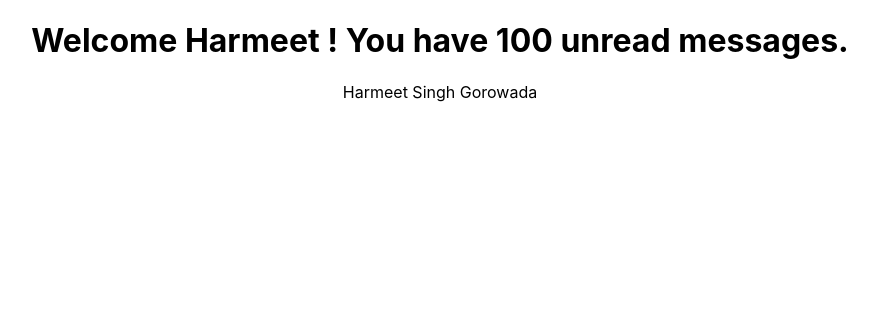
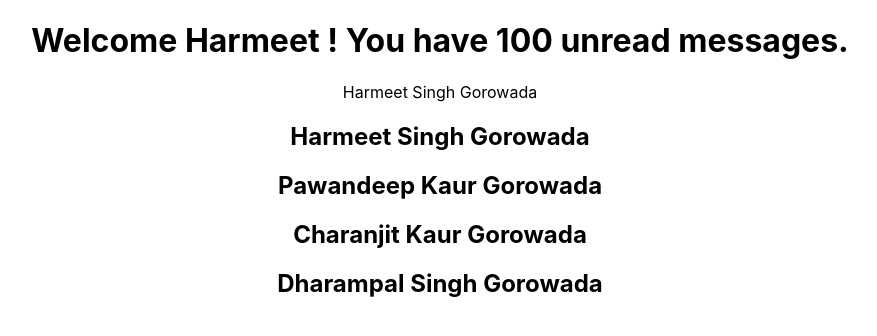
Before and after one commit to harmeetsingh7276/react-typescript, a React (Create React App) app: page / in a window 1280 px wide. Shown: the top 336 px of the page, without its empty margins (200-1077 px from the left). Built offline with nearby package versions, Linux system fonts and the light colour scheme.

Commit message:
Arrays in typescript

```diff
--- a/src/App.tsx
+++ b/src/App.tsx
@@ -2,18 +2,38 @@
 import './App.css';
 import { Greet } from './component/Greet';
 import { Person } from './component/Person';
+import { PersonList } from './component/PersonList';
 
 function App() {
-  const personName={
-    first:"Harmeet Singh",
-    last:"Gorowada"
+  const personName = {
+    first: "Harmeet Singh",
+    last: "Gorowada"
   }
+  const nameList = [
+    {
+      first: "Harmeet Singh",
+      last: "Gorowada"
+    },
+    {
+      first: "Pawandeep Kaur",
+      last: "Gorowada"
+    },
+    {
+      first: "Charanjit Kaur",
+      last: "Gorowada"
+    },
+    {
+      first: "Dharampal Singh",
+      last: "Gorowada"
+    }
+  ]
   return (
     <div className="App">
       <Greet name="Harmeet" messageCount={100} isLoggedIn={true} />
-      <Person name={personName}/>
+      <Person name={personName} />
+      <PersonList names={nameList}/>
     </div>
   );
-}
+  }
 
 export default App;
--- /dev/null
+++ b/src/component/PersonList.tsx
@@ -0,0 +1,20 @@
+type PersonListProps={
+    names:{
+        first:string
+        last:string
+    }[]
+}
+
+export const PersonList=(props:PersonListProps)=>{
+    return(
+        <div>
+            {props.names.map((name)=>{
+                return(
+                    <h2 key={name.first}>
+                        {name.first} {name.last}
+                    </h2>
+                )
+            })}
+        </div>
+    )
+}
```
